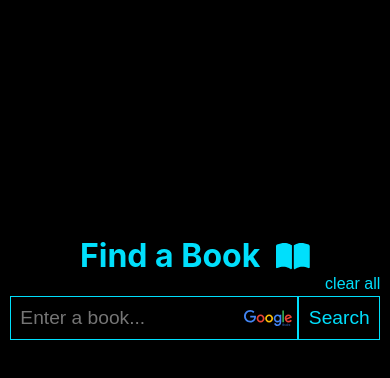
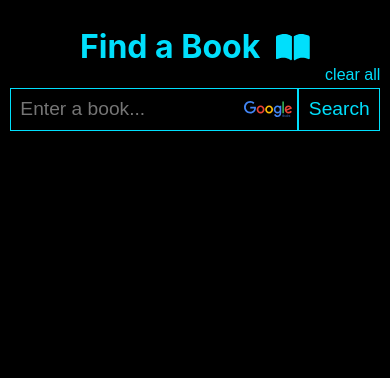
Before and after one commit to Kris-Martin/google-books, a React (Create React App) app: page / in a window 390 px wide. Shown: the top 378 px of the page. Built offline with nearby package versions, Linux system fonts and the light colour scheme.

Commit message:
Fix Header on sm widths

```diff
--- a/src/containers/BooksContainer/BooksContainer.module.scss
+++ b/src/containers/BooksContainer/BooksContainer.module.scss
@@ -19,7 +19,8 @@
 
     @media (max-width: 400px) {
         border: none;
-        padding: 1em 0 0 0;
-        height: 100%;
+        padding: 0.5em 0 0 0;
+        margin-bottom: 0;
+        width: 100%;
     }
 }
```
